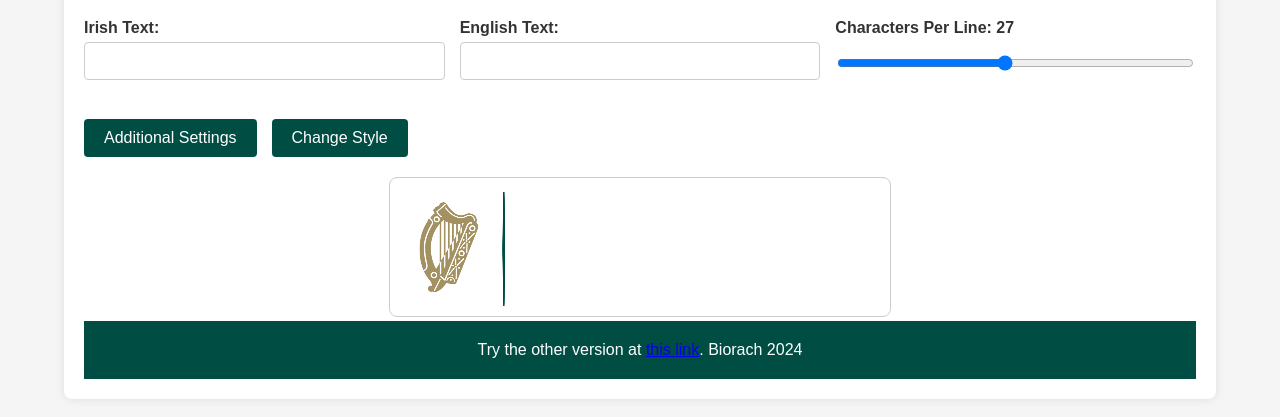
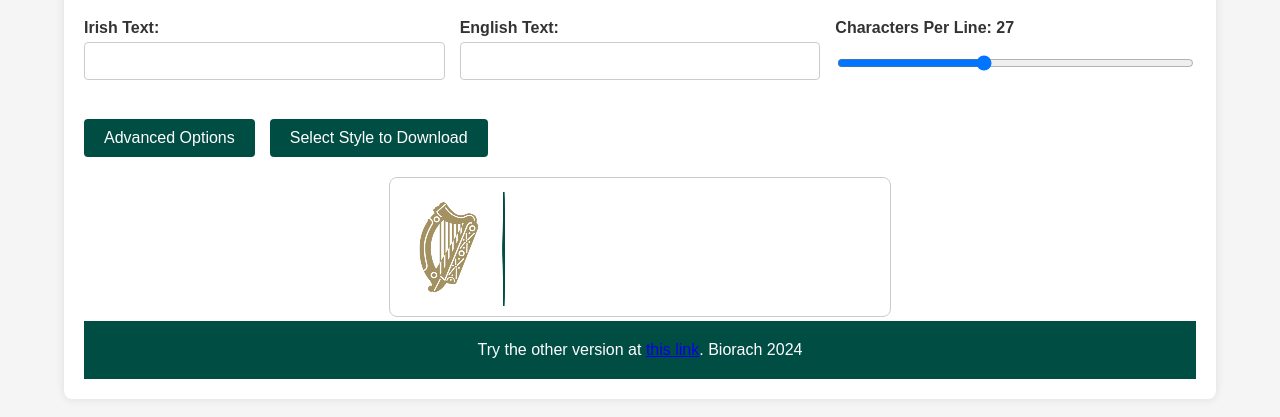
Before and after one commit to biorach/govlogos, a plain HTML site: page index.html in a window 1280 px wide. Shown: the part 235-652 px from the top of the page. Drawn offline with Linux system fonts and the light colour scheme.

Commit message:
Add files via upload

```diff
--- a/index.html
+++ b/index.html
@@ -23,9 +23,9 @@
                 </div>
                 <div class="control-group">
                     <label for="charLimit">Characters Per Line: <span id="charLimitValue">27</span></label>
-                    <input type="range" id="charLimit" min="20" max="35" value="27" oninput="updatePreview(); updateCharLimitValue()">
+                    <input type="range" id="charLimit" min="15" max="45" value="27" oninput="updatePreview(); updateCharLimitValue()">
                 </div>
-                <button onclick="toggleAdditionalSettings()">Additional Settings</button>
+                <button onclick="toggleAdditionalSettings()">Advanced Options</button>
                 <div id="additionalSettings" class="hidden">
                     <div class="control-group">
                         <label for="irishTextY1">Irish Text Y1 Position:</label>
@@ -44,7 +44,7 @@
                         <input type="number" id="secondTextY2" value="700" oninput="updatePreview()">
                     </div>
                 </div>
-                <button onclick="showSaveImageModal()">Change Style</button>
+                <button onclick="showSaveImageModal()">Select Style to Download</button>
             </div>
             <div class="canvas-container">
                 <canvas id="logoCanvas" width="2905" height="822"></canvas>
@@ -57,7 +57,7 @@
     <div id="saveImageModal" class="modal hidden">
         <div class="modal-content">
             <span class="close" onclick="closeSaveImageModal()">&times;</span>
-            <h2>Select Style</h2>
+            <h2>Select Style to Download</h2>
             <button onclick="saveImage('standard')">Standard</button>
             <button onclick="saveImage('black')">Black</button>
             <button onclick="saveImage('white')">White</button>
```
